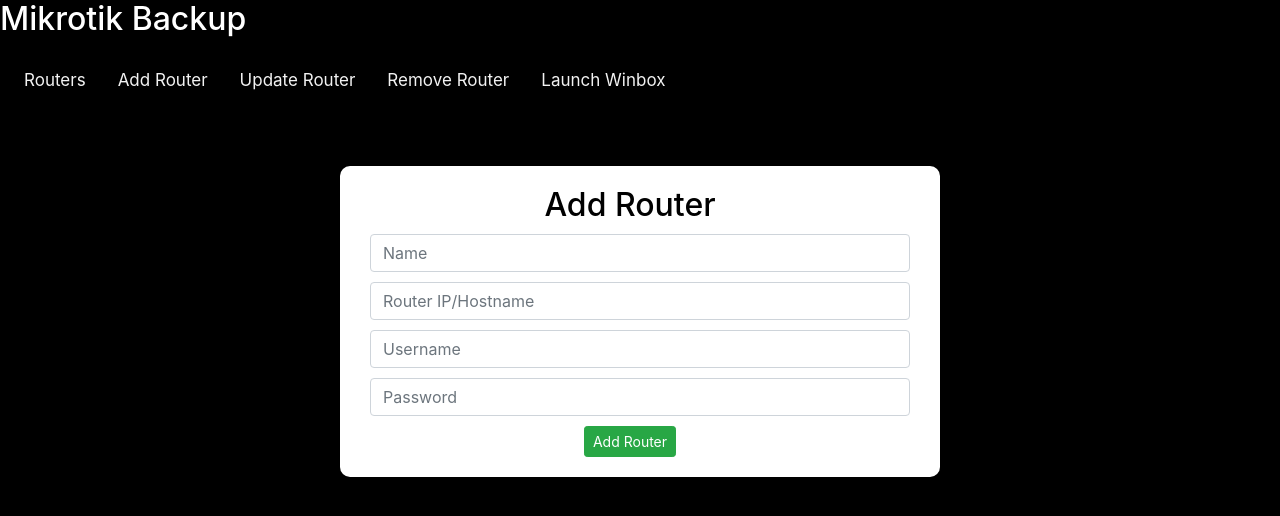
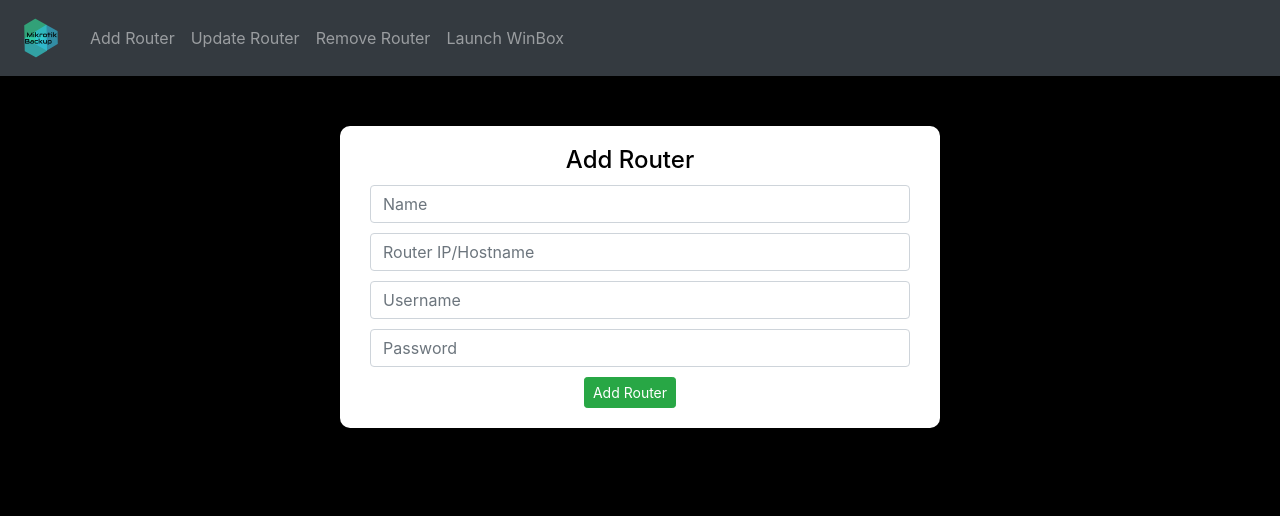
Before and after one commit to eli-cobler/MikrotikBackup, a Flask app: page /add in a window 1280 px wide. Shown: the top 516 px of the page. Run offline with Flask 2, Linux system fonts and the light colour scheme; parts of the project's set-up code (start-up, migrations or seed data) failed here and were passed over; some libraries are stand-ins or nearby versions.

Commit message:
Created much clearner nav bar with intigrated logo.
Created a much cleaner navbar as well as cleaned up some un-needed code that is effecting the fornt end. Oh and I also made some design clean up changes as well.

```diff
--- a/static/css/styles.css
+++ b/static/css/styles.css
@@ -1,33 +1,4 @@
-.index-title {
-    background-color: black;
-    color:white;
-  }
 
-  .topnav {
-    overflow: hidden;
-    background-color: black;
-    padding: 8px;
-  }
-
-  .topnav a {
-    float: left;
-    color: #f2f2f2;
-    text-align: center;
-    padding: 14px 16px;
-    text-decoration: none;
-    font-size: 17px;
-  }
-
-  .topnav a:hover {
-    background-color: #ddd;
-    color: black;
-    border-radius: 10px;
-  }
-
-  .topnav a.active {
-    background-color: #4CAF50;
-    color: white;
-  }
 
   body {
     background-color: black;
@@ -48,7 +19,7 @@
     padding: 20px 40px 20px 20px;
 }
 
-.router-form h2 {
+.router-form h4 {
   color: black;
   text-align: center;
 }
@@ -91,9 +62,6 @@
     color: white;
   }
 
-  /*.routertable tr:nth-child(even){background-color: #444444;}*/
-  /*.routertable tr:hover {background-color: rgb(129, 129, 129);}*/
-
   /*.tooltip {*/
   /*  position: relative;*/
 
--- a/templates/home/add.html
+++ b/templates/home/add.html
@@ -9,7 +9,7 @@
 
         <div class="router-form">
             <form action="/add" method="post">
-                <h2>Add Router</h2>
+                <h4>Add Router</h4>
 
                 <input class="form-control" name="name" type="text" placeholder="Name" required></input>
                 <input class="form-control" name="router_ip" type="text" placeholder="Router IP/Hostname" required></input>
@@ -21,5 +21,4 @@
                 </div>
             </form>
         </div>
-
 {% endblock %}
--- a/templates/shared/_error.html
+++ b/templates/shared/_error.html
@@ -3,25 +3,28 @@
 <html>
 <head>
     <title>Mikrotik Backup</title>
-
     <link rel="stylesheet"
           href="https://stackpath.bootstrapcdn.com/bootstrap/4.1.3/css/bootstrap.min.css"
           integrity="sha384-MCw98/SFnGE8fJT3GXwEOngsV7Zt27NXFoaoApmYm81iuXoPkFOJwJ8ERdknLPMO" crossorigin="anonymous">
-
     <link rel="stylesheet" href="/static/css/styles.css">
 </head>
 
-<div>
-    <h2 class="index-title">Mikrotik Backup</h2>
-</div>
-
-<div class="topnav">
-    <a href="/">Routers</a>
-    <a href="/add">Add Router</a>
-    <a href="/update">Update Router</a>
-    <a href="/remove">Remove Router</a>
-    <a href="winbox:">Launch Winbox</a>
-</div>
+<nav class="navbar navbar-expand-lg navbar-dark bg-dark">
+  <a class="navbar-brand" href="/">
+    <img src="/static/img/mikrotik_backup.png" width="50" height="50" class="d-inline-block align-top" alt="">
+  </a>
+  <button class="navbar-toggler" type="button" data-toggle="collapse" data-target="#navbarNavAltMarkup" aria-controls="navbarNavAltMarkup" aria-expanded="false" aria-label="Toggle navigation">
+    <span class="navbar-toggler-icon"></span>
+  </button>
+  <div class="collapse navbar-collapse" id="navbarNavAltMarkup">
+    <div class="navbar-nav">
+      <a class="nav-item nav-link" href="/add">Add Router</a>
+      <a class="nav-item nav-link" href="/update">Update Router</a>
+      <a class="nav-item nav-link" href="/remove">Remove Router</a>
+      <a class="nav-item nav-link" href="winbox:">Launch WinBox</a>
+    </div>
+  </div>
+</nav>
 
 {% with messages = get_flashed_messages() %}
   {% if messages %}
```
Also changed, not shown: templates/home/index.html (+0 -7 lines), templates/home/remove.html (+25 -7 lines), templates/home/update.html (+1 -6 lines), templates/shared/_layout.html (+20 -12 lines), static/img/mikrotik_backup.png (added).
